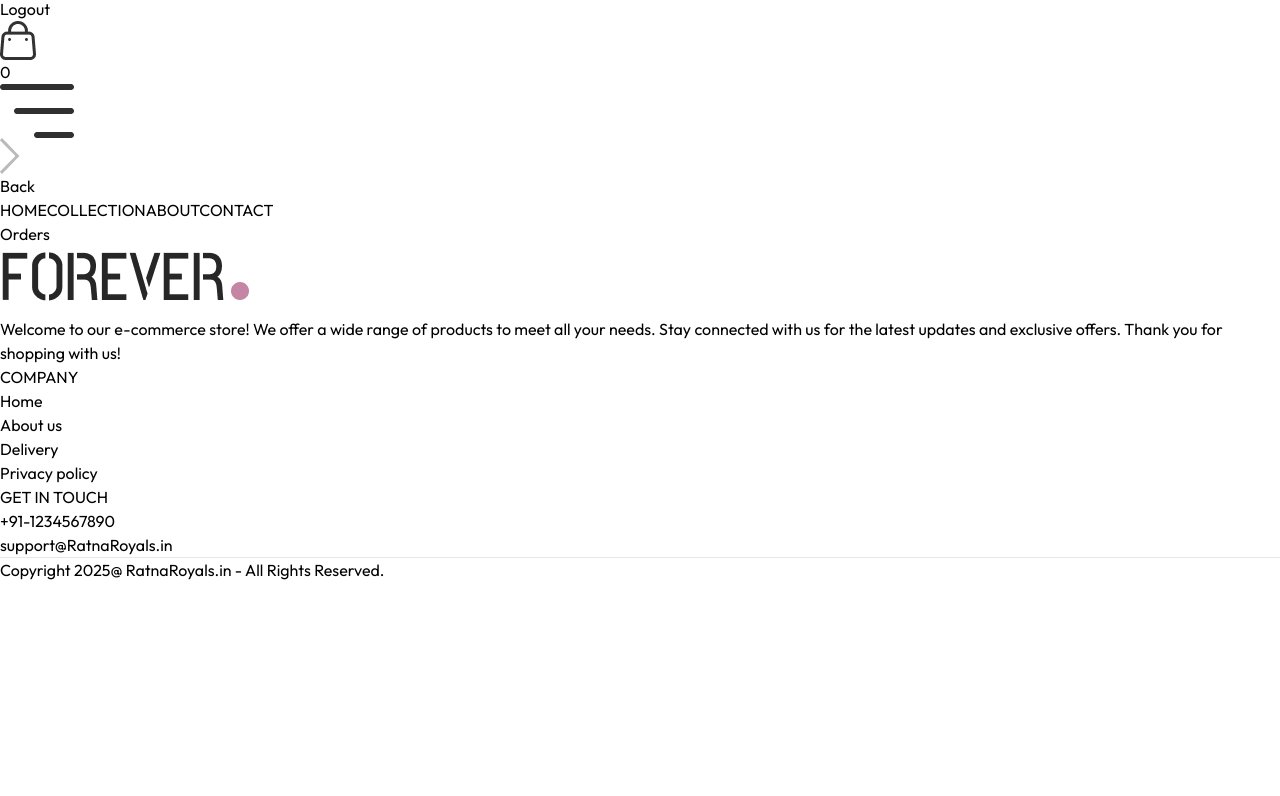
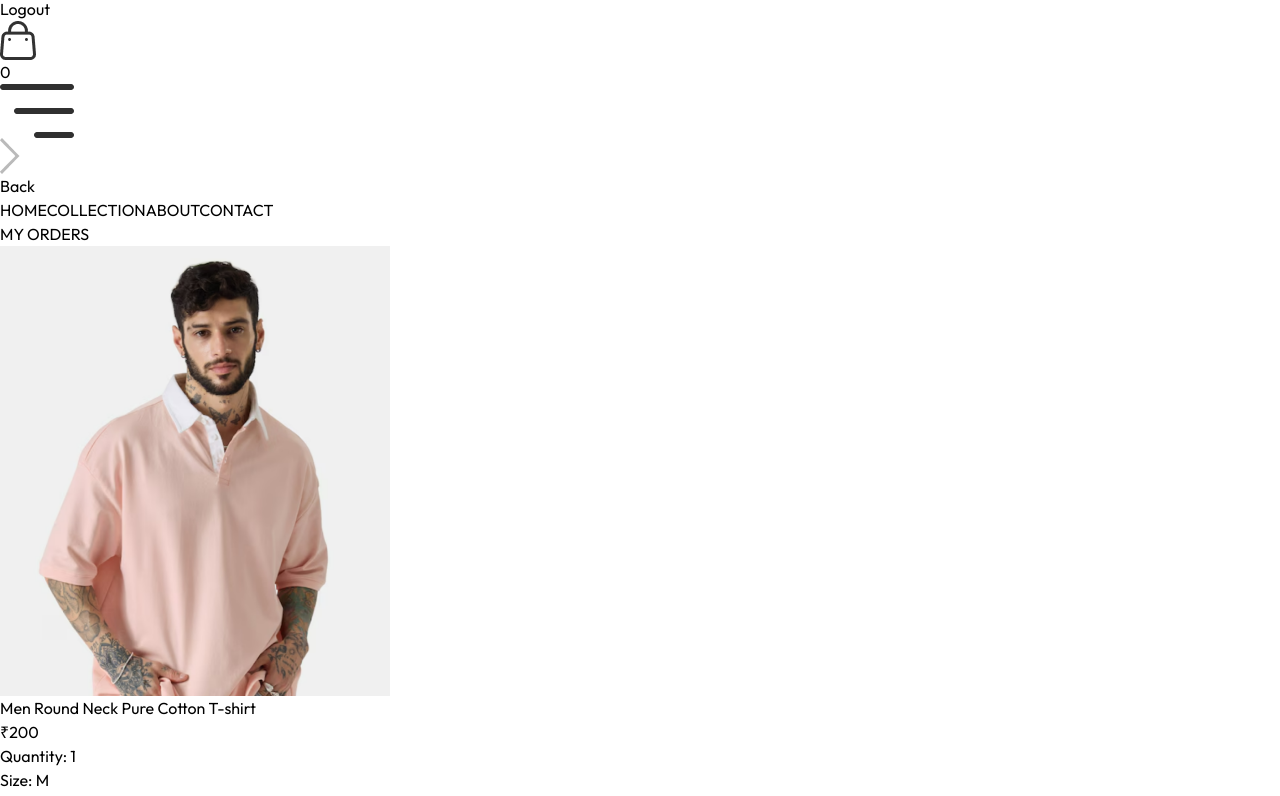
Before and after one commit to iaman-mishra/E-Commerce, a React (Vite) app in the folder frontend/: page /orders in a window 1280 px wide. Shown: the part 300-1096 px from the top of the page. Before the commit the page ends 882 px from the top, so only its background shows below. Built offline with nearby package versions, Linux system fonts and the light colour scheme.

Commit message:
Enhance Orders page; implement order display with product details, quantity, and tracking button

```diff
--- a/frontend/src/components/Navbar.jsx
+++ b/frontend/src/components/Navbar.jsx
@@ -43,11 +43,11 @@
         />
 
         <div className="group relative">
-          <img
+          <Link to='/login'><img
             src={assets.profile_icon}
             className="w-5 cursor-pointer"
             alt="profile"
-          />
+          /></Link>
           <div className="dropdown-menu group-hover:block  hidden absolute right-0 pt-4 ">
             <div className="flex flex-col gap-2 w-max p-4 bg-slate-100 rounded-lg shadow-lg text-gray-500">
               <p className="cursor-pointer hover:text-black">My Profile</p>
--- a/frontend/src/pages/Orders.jsx
+++ b/frontend/src/pages/Orders.jsx
@@ -1,8 +1,48 @@
-import React from 'react'
+import React, { useContext } from 'react'
+import { shopContext } from '../context/shopContext'
+import Title from '../components/Title'
+import { assets } from '../assets/assets';
 
 const Orders = () => {
+
+  const {products, currency} = useContext(shopContext);
+
   return (
-    <div>Orders</div>
+    <div className='border-t pt-16'>
+
+      <div className='text-2xl'>
+        <Title text1={'MY'} text2={'ORDERS'} />
+      </div>
+
+      <div>
+        {
+          products.slice(1,4).map((item,index)=>(
+            <div key={index} className='py-4 border-t border-b text-gray-700 flex flex-col md:flex-row md:items-center md:justify-between gap-4'>
+              <div className='flex items-start gap-6 text-sm'>
+                <img className='w-16 sm:w-20' src={item.image[0]} alt="" />
+                <div>
+                  <p className='sm:text-base font-medium'>{item.name}</p>
+                  <div className='flex items-center gap-3 mt-2 text-base text-gray-700'>
+                    <p className='text-lg'>{currency}{item.price}</p>
+                    <p>Quantity: 1</p>
+                    <p>Size: M</p>
+                  </div>
+                  <p className='mt-2'>Date <span className='text-gray-400'>25, Feb, 2025</span></p>
+                </div>
+              </div>
+              <div className='md:w-1/2 flex justify-between'>
+                <div className='flex items-center gap-2'>
+                  <p className='min-w-2 h-2 rounded-full bg-green-500'></p>
+                  <p className='text-sm md:text-base'>Ready to ship</p>
+                </div>
+                <button className='border px-4 py-2 text-sm font-medium rounded-sm'>Track Order</button>
+              </div>
+            </div>
+          ))
+        }
+      </div>
+
+    </div>
   )
 }
 
```
